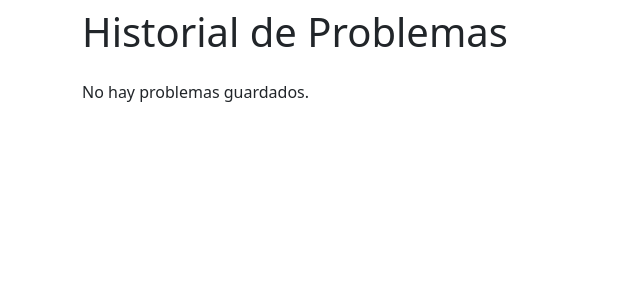
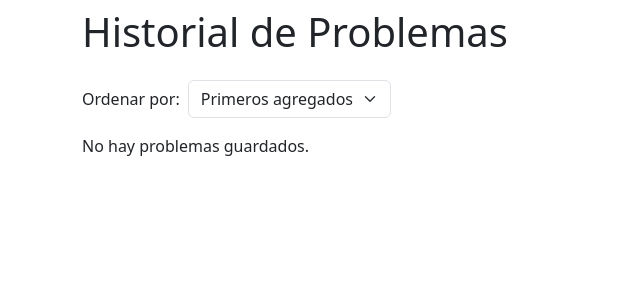
Before and after one commit to YANA021/MOP-METODO-GRAFICO, a Django app: page /historial/ in a window 1280 px wide. Shown: the part 56-356 px from the top of the page, without its empty margins (0-640 px from the left). Run offline with Django 5.2, Linux system fonts and the light colour scheme; the visitor is signed in with stand-in values (Sample User, id 1); data that the repository does not hold is empty.

Commit message:
Fix historial order and add order filter

```diff
--- a/Grafica_app/views.py
+++ b/Grafica_app/views.py
@@ -173,8 +173,12 @@ def logout_view(request):
 @login_required
 def historial(request):
     """Display all ProblemaPL entries created by the logged in user."""
-    problemas = ProblemaPL.objects.filter(user=request.user).order_by("-created_at")
-    return render(request, "historial.html", {"problemas": problemas})
+    orden = request.GET.get("orden", "asc")
+    if orden not in {"asc", "desc"}:
+        orden = "asc"
+    ordering = "-created_at" if orden == "desc" else "created_at"
+    problemas = ProblemaPL.objects.filter(user=request.user).order_by(ordering)
+    return render(request, "historial.html", {"problemas": problemas, "orden": orden})
 
 
 @login_required
--- a/templates/historial.html
+++ b/templates/historial.html
@@ -2,6 +2,13 @@
 {% block title %}Historial{% endblock %}
 {% block content %}
 <h1 class="mb-4">Historial de Problemas</h1>
+<form method="get" class="mb-3 d-flex align-items-center">
+  <label for="orden" class="me-2">Ordenar por:</label>
+  <select id="orden" name="orden" class="form-select w-auto" onchange="this.form.submit()">
+    <option value="asc" {% if orden == 'asc' %}selected{% endif %}>Primeros agregados</option>
+    <option value="desc" {% if orden == 'desc' %}selected{% endif %}>Últimos agregados</option>
+  </select>
+</form>
 {% if problemas %}
 <table class="table">
   <thead>
```
